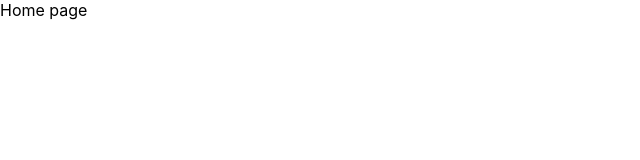
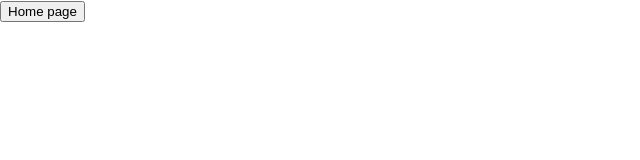
Before and after one commit to hughie-p/my-tomato, a React (Create React App) app: page / in a window 1280 px wide. Shown: the top 160 px of the page, without its empty margins (0-640 px from the left). Built offline with nearby package versions, Linux system fonts and the light colour scheme.

Commit message:
Change eslint config

```diff
--- a/src/app.tsx
+++ b/src/app.tsx
@@ -1,5 +1,16 @@
 import * as React from 'react';
+import Button from 'components/atom/button';
 
-const App: React.FC = () => <div>Home page</div>;
+const App: React.FC = () => (
+  <div>
+    <Button
+      onClick={() => {
+        alert('Test');
+      }}
+    >
+      Home page
+    </Button>
+  </div>
+);
 
 export default App;
--- a/src/components/atom/button/index.tsx
+++ b/src/components/atom/button/index.tsx
@@ -1,8 +1,8 @@
 import * as React from 'react';
 
 interface Props {
-  children: JSX.Element[] | JSX.Element;
-  onClick: React.MouseEventHandler;
+  children: JSX.Element[] | JSX.Element | string;
+  onClick?: React.MouseEventHandler;
 }
 
 const Button: React.FC<Props> = (props: Props) => {
```
Also changed, not shown: 1 other file (tests, documents, lock files or other folders).
